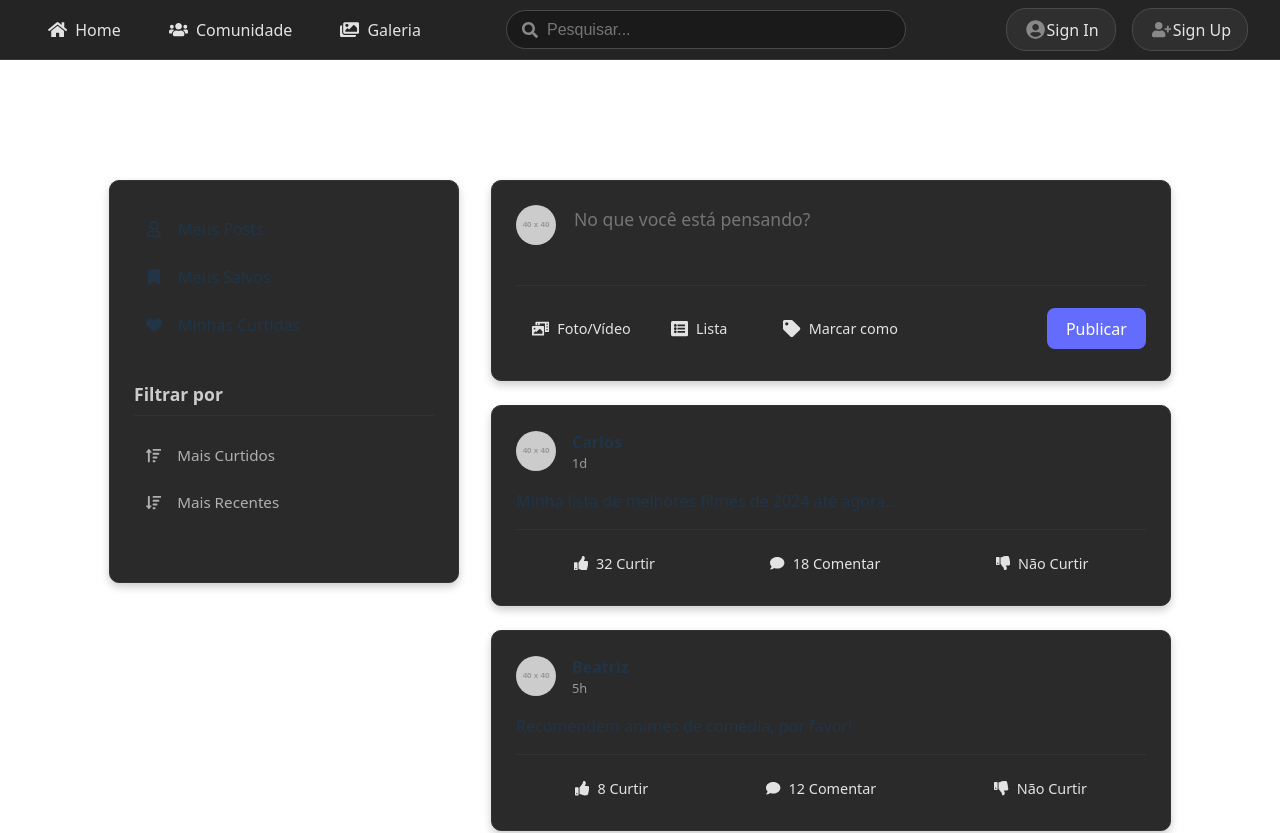
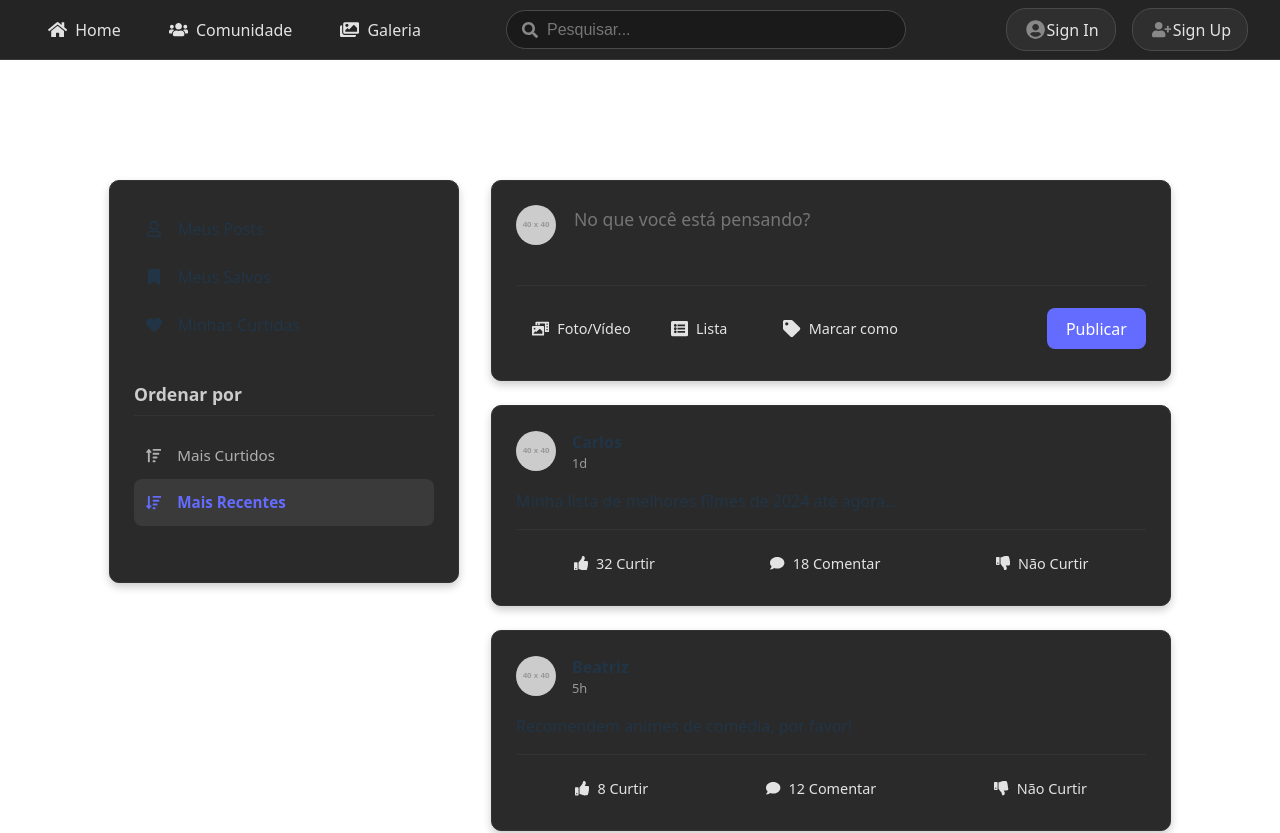
Before and after one commit to Augusto2599/ainda_nao_sei, a React (Vite) app: page /community in a window 1280 px wide. Shown: the top 833 px of the page. Built offline with nearby package versions, Linux system fonts and the light colour scheme.

Commit message:
Atualizando componentes.

```diff
--- a/src/components/SideBar/SideBar.css
+++ b/src/components/SideBar/SideBar.css
@@ -46,3 +46,9 @@
     font-size: 0.95em;
     color: #b0b0b0;
 }
+
+.sidebar-item.filter-option.active {
+    background-color: #3a3a3a;
+    color: #646cff;
+    font-weight: bold;
+}
--- a/src/components/SideBar/SideBar.tsx
+++ b/src/components/SideBar/SideBar.tsx
@@ -1,7 +1,15 @@
 import './SideBar.css';
 import { FaRegUser, FaBookmark, FaHeart, FaSortAmountDown, FaSortAmountUp } from 'react-icons/fa';
 
-const SideBar = () => {
+// Definindo os tipos de ordenação possíveis
+export type SortType = 'recentes' | 'curtidos';
+
+interface SideBarProps {
+    activeSort: SortType;
+    onSortChange: (sortType: SortType) => void;
+}
+
+const SideBar: React.FC<SideBarProps> = ({ activeSort, onSortChange }) => {
     return (
         <aside className="sidebar-container">
             <div className="sidebar-section">
@@ -21,13 +29,19 @@ const SideBar = () => {
                 </ul>
             </div>
             <div className="sidebar-section">
-                <h3 className="sidebar-title">Filtrar por</h3>
+                <h3 className="sidebar-title">Ordenar por</h3>
                 <ul className="sidebar-list">
-                    <li className="sidebar-item filter-option">
+                    <li
+                        className={`sidebar-item filter-option ${activeSort === 'curtidos' ? 'active' : ''}`}
+                        onClick={() => onSortChange('curtidos')}
+                    >
                         <FaSortAmountUp />
                         <span>Mais Curtidos</span>
                     </li>
-                    <li className="sidebar-item filter-option">
+                    <li
+                        className={`sidebar-item filter-option ${activeSort === 'recentes' ? 'active' : ''}`}
+                        onClick={() => onSortChange('recentes')}
+                    >
                         <FaSortAmountDown />
                         <span>Mais Recentes</span>
                     </li>
--- a/src/pages/Community/Community.tsx
+++ b/src/pages/Community/Community.tsx
@@ -1,10 +1,13 @@
-import { useState } from 'react';
+import { useState, useMemo } from 'react';
 import CreatePost from '../../components/CreatePost/CreatePost';
 import Post, { type PostProps } from '../../components/Post/Post';
-import SideBar from '../../components/SideBar/SideBar';
+import SideBar, { type SortType } from '../../components/SideBar/SideBar';
 import './Community.css';
 
-const initialPosts: Omit<PostProps, 'onLike'>[] = [
+// Removendo 'onLike' da tipagem inicial para simplificar
+type PostData = Omit<PostProps, 'onLike'>;
+
+const initialPosts: PostData[] = [
     {
         id: 3,
         author: 'Carlos',
@@ -32,10 +35,11 @@ const initialPosts: Omit<PostProps, 'onLike'>[] = [
 ];
 
 const Community = () => {
-    const [posts, setPosts] = useState(initialPosts);
+    const [posts, setPosts] = useState<PostData[]>(initialPosts);
+    const [activeSort, setActiveSort] = useState<SortType>('recentes');
 
     const handleCreatePost = (content: string) => {
-        const newPost = {
+        const newPost: PostData = {
             id: Date.now(),
             author: 'Usuário Atual',
             time: 'Agora',
@@ -47,25 +51,32 @@ const Community = () => {
     };
 
     const handleLikePost = (postId: number) => {
-        setPosts(posts.map(post => {
-            if (post.id === postId) {
-                // Simplesmente incrementa. Uma implementação real poderia verificar se já foi curtido.
-                return { ...post, likes: post.likes + 1 };
+        setPosts(posts.map(post =>
+            post.id === postId ? { ...post, likes: post.likes + 1 } : post
+        ));
+    };
+
+    // Ordena os posts com base no filtro ativo
+    const sortedPosts = useMemo(() => {
+        return [...posts].sort((a, b) => {
+            if (activeSort === 'curtidos') {
+                return b.likes - a.likes; // Mais curtidos primeiro
             }
-            return post;
-        }));
-    };
+            // 'recentes' é o padrão
+            return b.id - a.id; // Posts mais novos (maior id) primeiro
+        });
+    }, [posts, activeSort]);
 
     return (
         <div className="community-container">
-            <SideBar />
+            <SideBar activeSort={activeSort} onSortChange={setActiveSort} />
             <div className="community-feed">
                 <CreatePost onPost={handleCreatePost} />
-                {posts.map((post) => (
+                {sortedPosts.map((post) => (
                     <Post
                         key={post.id}
                         {...post}
-                        onLike={handleLikePost} // Passa a função para o componente Post
+                        onLike={handleLikePost}
                     />
                 ))}
             </div>
```
